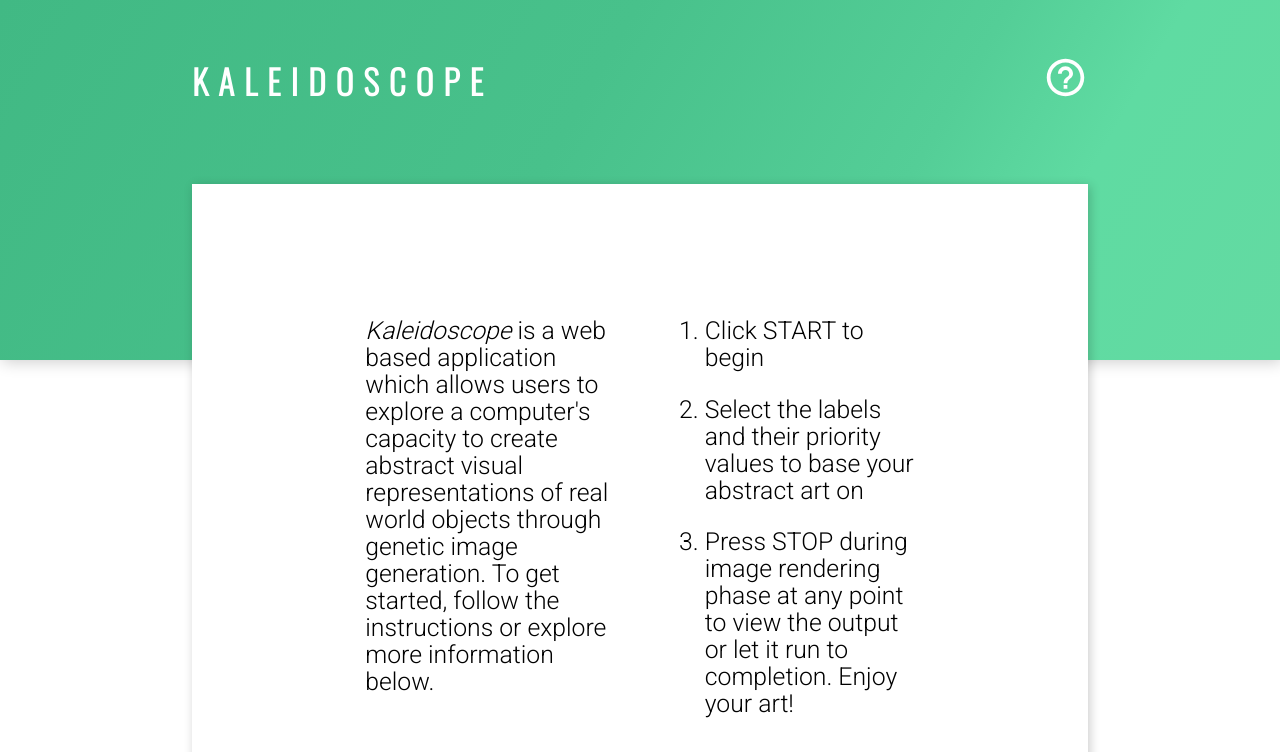
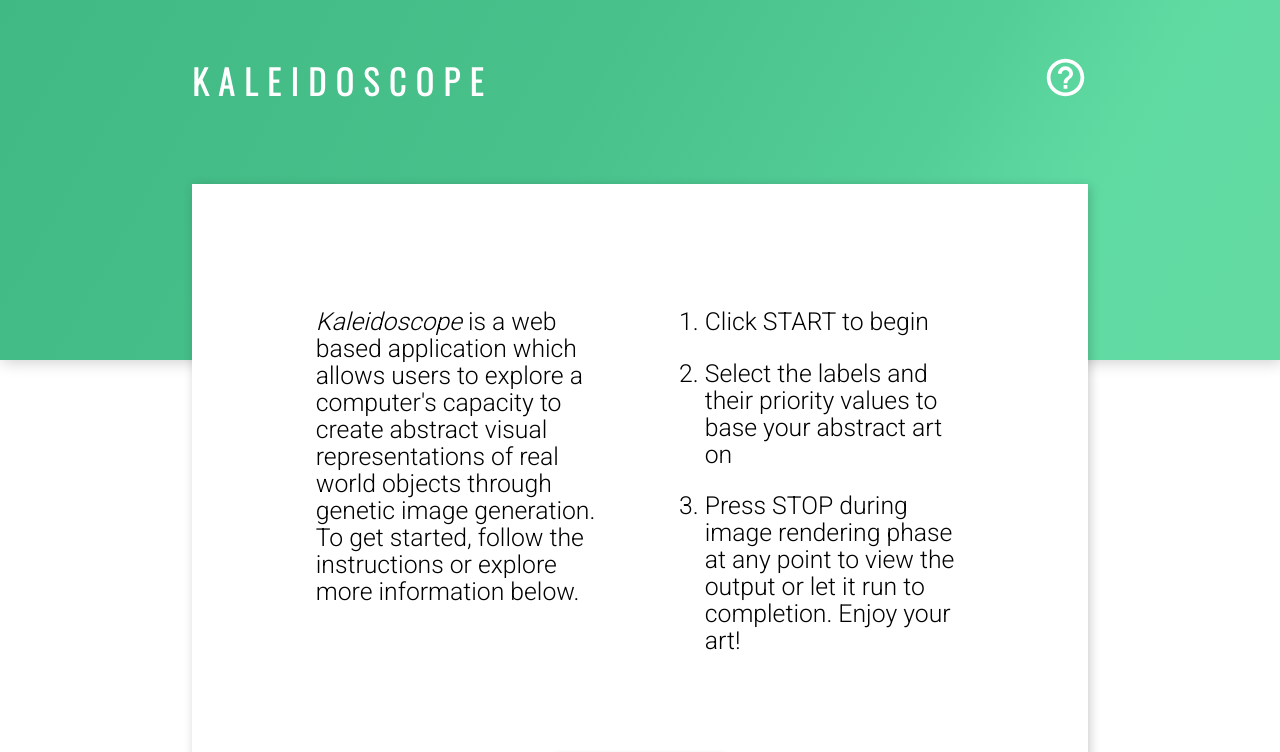
Before and after one commit to yungsluggers/capstone, a React (Create React App) app in the folder app/: page / in a window 1280 px wide. Shown: the top 752 px of the page. Built offline with nearby package versions, Linux system fonts and the light colour scheme; the HTML template or start-up script is replaced by a standard one.

Commit message:
strung up routing for each step in the application widget

```diff
--- a/app/package.json
+++ b/app/package.json
@@ -7,6 +7,7 @@
     "react": "^16.7.0",
     "react-dom": "^16.7.0",
     "react-scripts": "2.1.3",
+    "react-select": "^2.3.0",
     "styled-components": "^4.1.3"
   },
   "scripts": {
--- a/app/src/App.js
+++ b/app/src/App.js
@@ -5,7 +5,10 @@ import GlobalStyle, { theme } from './theme/globalStyle'
 
 import Header from './components/Header/Header'
 import Section from './components/Section/Section'
+
+import WidgetContainer from './components/Widget/WidgetContainer'
 import Widget from './components/Widget/Widget'
+
 import Gallery from './components/Gallery/Gallery'
 import Link from './components/Link/Link'
 
@@ -20,7 +23,9 @@ class App extends Component {
             Kaleidoscope
           </Header>
 
-          <Widget />
+          <WidgetContainer>
+            <Widget />
+          </WidgetContainer>
 
           <Section title="Background & Research" green narrow>
             <p>Thanks to the inspirational work of Chris Cummins' <Link href="https://chriscummins.cc/s/genetics/#" target="_blank" rel="noopener noreferrer">genetically generated images</Link> and Tom White's <Link href="https://medium.com/artists-and-machine-intelligence/perception-engines-8a46bc598d57" target="_blank" rel="noopener noreferrer">perception engine</Link>, we have a strategy to base our work on. We will be combining the two techniques in order to generate a fully original image that is the internal representation of what an AI identifies as its label. Labels can be anything that humans can identify visually. "dog", "cat", "happy", "bicycle", etc are examples of common labels. The AI will be trained off of a set of images that represent one of these words then rate the image being generated by how well it fits that label.</p>
--- a/app/src/components/Button/Button.js
+++ b/app/src/components/Button/Button.js
@@ -13,14 +13,16 @@ export const Button = styled.button`
   display: block;
   min-height: 65px;
   min-width: 220px;
-  background-color: ${props => props.theme.green };
+  background-color: ${props => props.primary ? props.theme.green : props.secondary ? props.theme.gold : props.theme.red };
   box-shadow: 0px 0px 5px 0px rgba(0,0,0,0.15);
+  font-weight: lighter;
 
+  margin: 0 1em;
   transition: .5s;
 
   /* light */
   &:hover {
-    background-color: #4EC691;
+    background-color: lighten(${props => props.primary ? props.theme.green : props.secondary ? props.theme.gold : props.theme.red }, 20%);
   }
 
   /* dark */
--- a/app/src/components/Section/Section.js
+++ b/app/src/components/Section/Section.js
@@ -7,6 +7,7 @@ const Container = styled.div`
   padding: 3em 0em 7em 0em;
   z-index: 0;
   position: relative;
+  font-weight: lighter;
 `
 
 const SectionContent = styled.div`
--- /dev/null
+++ b/app/src/components/Widget/Introduction.js
@@ -0,0 +1,60 @@
+import React, { Component } from 'react'
+import styled from 'styled-components'
+
+import Button from './../Button/Button'
+
+
+const Container = styled.div`
+  display: flex;
+  flex-flow: column nowrap;
+  align-items: center;
+`
+
+const Content = styled.div`
+  display: flex;
+  flex-flow: row nowrap;
+  margin-bottom: 75px;
+`
+
+const FlexItem = styled.div`
+  flex-basis: 50%;
+  margin: 0 1em;
+`
+
+class Introduction extends Component {
+
+  startApp = (e) => {
+    e.preventDefault()
+    this.props.nextStep()
+  }
+
+  render() {
+
+    const {values} = this.props
+
+    return (
+      <Container>
+        <Content>
+          <FlexItem>
+            <p>
+              <i>Kaleidoscope</i> is a web based application which allows users to explore a computer's capacity to create abstract visual representations of real world objects through genetic image generation. To get started, follow the instructions or explore more information below.
+            </p>
+          </FlexItem>
+
+          <FlexItem>
+            <ol>
+              <li>Click START to begin</li>
+              <li>Select the labels and their priority values to base your abstract art on</li>
+              <li>Press STOP during image rendering phase at any point to view the output or let it run to completion. Enjoy your art!</li>
+            </ol>
+          </FlexItem>
+        </Content>
+
+        <Button onClick={this.startApp} primary>Start</Button>
+      </Container>
+    )
+
+  }
+}
+
+export default Introduction
--- /dev/null
+++ b/app/src/components/Widget/LabelSelection.js
@@ -0,0 +1,88 @@
+import React, { Component } from 'react'
+import styled from 'styled-components'
+import Select from 'react-select'
+import makeAnimated from 'react-select/lib/animated'
+
+import Button from './../Button/Button'
+
+const ButtonRow = styled.div`
+  display: flex;
+  flex-flow: row nowrap;
+  justify-content: center;
+  width: 100%;
+`
+
+// const Select = styled.select`
+//   width: 100%;
+//   font-size: 1.25rem;
+//   background-color: #f7f8f9;
+//   padding: 1rem;
+//   margin: 1rem 0;
+// `
+
+const options = [
+  { value: 'dog', label: 'Dog' },
+  { value: 'cat', label: 'Cat' },
+  { value: 'human', label: 'Human' },
+  { value: 'shoe', label: 'Shoe' },
+  { value: 'cake', label: 'Cake' },
+  { value: 'happiness', label: 'Happiness' },
+  { value: 'pain', label: 'Pain' },
+  { value: 'furry', label: 'Furry' },
+  { value: 'disestablishmentarianism', label: 'Disestablishmentarianism' },
+  { value: 'defenestration', label: 'Defenestration' },
+  { value: 'frog', label: 'Frog' },
+]
+
+
+class Introduction extends Component {
+
+  nextStep = (e) => {
+    e.preventDefault()
+    this.props.nextStep()
+  }
+
+  back = (e) => {
+    e.preventDefault()
+    this.props.prevStep()
+  }
+
+  render() {
+    const {values} = this.props
+
+    return (
+      <div>
+
+          <label htmlFor="label-select">
+            <h4>Select up to two labels and genetic priority...</h4>
+          </label>
+
+          <Select
+            isMulti
+            components={makeAnimated()}
+            name="labels"
+            options={options}
+          />
+
+          <div>
+            <br />
+            <br />
+            <br />
+            <br />
+            <br />
+            <br />
+            <br />
+          </div>
+
+        <ButtonRow>
+          <Button onClick={this.back} secondary>Back</Button>
+          <Button onClick={this.nextStep} primary>Next</Button>
+        </ButtonRow>
+
+      </div>
+    )
+
+  }
+}
+
+export default Introduction
--- /dev/null
+++ b/app/src/components/Widget/Output.js
@@ -0,0 +1,59 @@
+import React, { Component } from 'react'
+import styled from 'styled-components'
+
+import Button from './../Button/Button'
+
+
+const Container = styled.div`
+  display: flex;
+  flex-flow: column nowrap;
+  align-items: center;
+`
+
+const ButtonRow = styled.div`
+  display: flex;
+  flex-flow: row nowrap;
+  justify-content: center;
+  width: 100%;
+`
+
+const ImagePlaceholder = styled.div`
+  width: 500px;
+  height: 500px;
+  margin-bottom: 75px;
+  background: antiquewhite;
+`
+
+
+class Output extends Component {
+
+  nextStep = (e) => {
+    e.preventDefault()
+    this.props.reset()
+  }
+
+  back = (e) => {
+    e.preventDefault()
+    this.props.prevStep()
+  }
+
+  render() {
+    const {values} = this.props
+
+    return (
+      <Container>
+
+        <ImagePlaceholder />
+
+        <ButtonRow>
+          <Button secondary>Download</Button>
+          <Button onClick={this.nextStep} primary>Start over</Button>
+        </ButtonRow>
+
+      </Container>
+    )
+
+  }
+}
+
+export default Output
--- /dev/null
+++ b/app/src/components/Widget/Rendering.js
@@ -0,0 +1,55 @@
+import React, { Component } from 'react'
+import styled from 'styled-components'
+
+import Button from './../Button/Button'
+
+
+const Container = styled.div`
+  display: flex;
+  flex-flow: column nowrap;
+  align-items: center;
+`
+
+const ButtonRow = styled.div`
+  display: flex;
+  flex-flow: row nowrap;
+  justify-content: center;
+  width: 100%;
+`
+
+
+class Rendering extends Component {
+
+  nextStep = (e) => {
+    e.preventDefault()
+    this.props.nextStep()
+  }
+
+  back = (e) => {
+    e.preventDefault()
+    this.props.prevStep()
+  }
+
+  render() {
+    const {values} = this.props
+
+    return (
+      <Container>
+
+        <h3>Kaleidescope Rendering...</h3>
+
+
+        <ButtonRow>
+          <Button onClick={this.back} secondary>Back</Button>
+          <Button onClick={this.nextStep} tertiary>Stop</Button>
+        </ButtonRow>
+
+
+
+      </Container>
+    )
+
+  }
+}
+
+export default Rendering
--- a/app/src/components/Widget/Widget.js
+++ b/app/src/components/Widget/Widget.js
@@ -1,58 +1,101 @@
 import React, { Component } from 'react'
-import styled from 'styled-components'
 
-import Button from './../Button/Button'
+import Introduction from './Introduction'
+import LabelSelection from './LabelSelection'
+import Rendering from './Rendering'
+import Output from './Output'
 
-const WidgetContainer = styled.div`
-  position: relative;
-  padding: 6em 0 4em 0;
-  box-shadow: 2px 2px 10px 0px rgba(0,0,0,0.2);
-  top: -22vh;
-  background: white;
-  z-index: 2;
-  display: flex;
-  flex-flow: column nowrap;
-  align-items: center;
-`
-
-const WidgetContent = styled.div`
-  display: flex;
-  flex-flow: row nowrap;
-  font-size: 1.375rem;
-  margin: 0em 6em 2em 6em;
-`
-
-const FlexItem = styled.div`
-  flex-basis: 50%;
-  margin: 0 1em;
-`
 
 class Widget extends Component {
+  //constructor?
+
+  state = {
+    step: 1,
+    label: '',
+    //percent: '',
+    //stopped: false,
+    //download/startover
+  }
+
+  reset = () => {
+    const { step } = this.state
+    this.setState({
+      step: 1,
+      label: ''
+    })
+  }
+
+  nextStep = () => {
+    const { step } = this.state
+    this.setState({
+      step: step + 1
+    })
+  }
+
+  prevStep = () => {
+    const { step } = this.state
+    this.setState({
+      step: step - 1
+    })
+  }
+
+  handleChange = input => event => {
+    this.setState({ [input] : event.target.value })
+  }
+
+
   render() {
-    return (
-      <WidgetContainer className="l-container">
+    console.log(this.state.step)
 
-        <WidgetContent>
-          <FlexItem>
-            <p>
-              <i>Kaleidoscope</i> is a web based application which allows users to explore a computer's capacity to create abstract visual representations of real world objects through genetic image generation. To get started, follow the instructions or explore more information below.
-            </p>
-          </FlexItem>
+    const {step} = this.state
+    const { label } = this.state;
+    const values = { label };
 
-          <FlexItem>
-            <ol>
-              <li>Click START to begin</li>
-              <li>Select the labels and their priority values to base your abstract art on</li>
-              <li>Press STOP during image rendering phase at any point to view the output or let it run to completion. Enjoy your art!</li>
-            </ol>
-          </FlexItem>
+    switch(step) {
 
-        </WidgetContent>
+      case 1:
+        return (
+          <Introduction
+            nextStep = {this.nextStep}
+            handleChange = {this.handleChange}
+            values = {values}
+            />
+        )
 
-        <Button primary>Start</Button>
+      case 2:
+        return (
+          <LabelSelection
+            nextStep = {this.nextStep}
+            prevStep = {this.prevStep}
+            handleChange = {this.handleChange}
+            values = {values}
+            />
+        )
 
-      </WidgetContainer>
-    )
+      case 3:
+        return (
+          <Rendering
+            nextStep = {this.nextStep}
+            prevStep = {this.prevStep}
+            handleChange = {this.handleChange}
+            values = {values}
+            />
+        )
+
+      case 4:
+        return (
+          <Output
+            reset = {this.reset}
+            prevStep = {this.prevStep}
+            handleChange = {this.handleChange}
+            values = {values}
+            />
+        )
+
+      default: console.log('default case');
+
+    }
+
   }
 }
 
--- /dev/null
+++ b/app/src/components/Widget/WidgetContainer.js
@@ -0,0 +1,30 @@
+import React, { Component } from 'react'
+import styled from 'styled-components'
+
+const Container = styled.div`
+  position: relative;
+  padding: 4em 4em 3em 4em;
+  box-shadow: 2px 2px 10px 0px rgba(0,0,0,0.2);
+  top: -22vh;
+  background: white;
+  z-index: 2;
+  font-size: 1.375rem;
+`
+
+
+class WidgetContainer extends Component {
+
+  render() {
+
+    return (
+      <div className="l-container">
+        <Container>
+          {this.props.children}
+        </Container>
+      </div>
+    )
+
+  }
+}
+
+export default WidgetContainer
```
Also changed, not shown: app/src/theme/globalStyle.js (+8 -3 lines), 1 other file (tests, documents, lock files or other folders).
